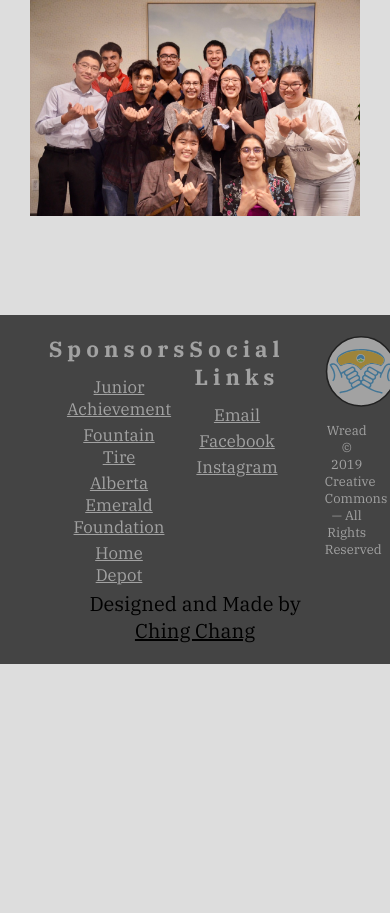
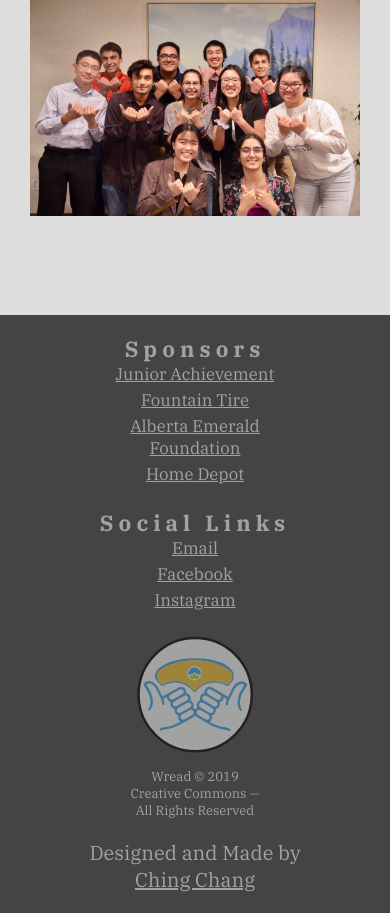
Before and after one commit to ChingChang9/Wread, a Vue app: page / in a window 390 px wide. Shown: the part 4360-5273 px from the top of the page. Before the commit the page ends 5024 px from the top, so only its background shows below. Built offline with nearby package versions, Linux system fonts and the light colour scheme.

Commit message:
Fixed Footer

```diff
--- a/src/App.vue
+++ b/src/App.vue
@@ -730,6 +730,17 @@ footer {
     cursor: default;
     text-align: center;
     font-size: 20px;
+    color: white;
+    opacity: 0.5;
+    a {
+      color: white;
+      &:hover {
+        color: $primary-colour;
+      }
+    }
+    &:hover {
+      opacity: 1;
+    }
   }
 }
 
@@ -867,6 +878,7 @@ footer {
 }
 @media (max-width: 815px) {
   footer {
+    .links {
       align-items: center;
       flex-direction: column;
       #copyright {
@@ -884,6 +896,7 @@ footer {
       }
     }
   }
+}
 @media (max-height: 700px) {
   #book {
     .pages {
```
Lines whose indentation alone changed are shown as unchanged.
